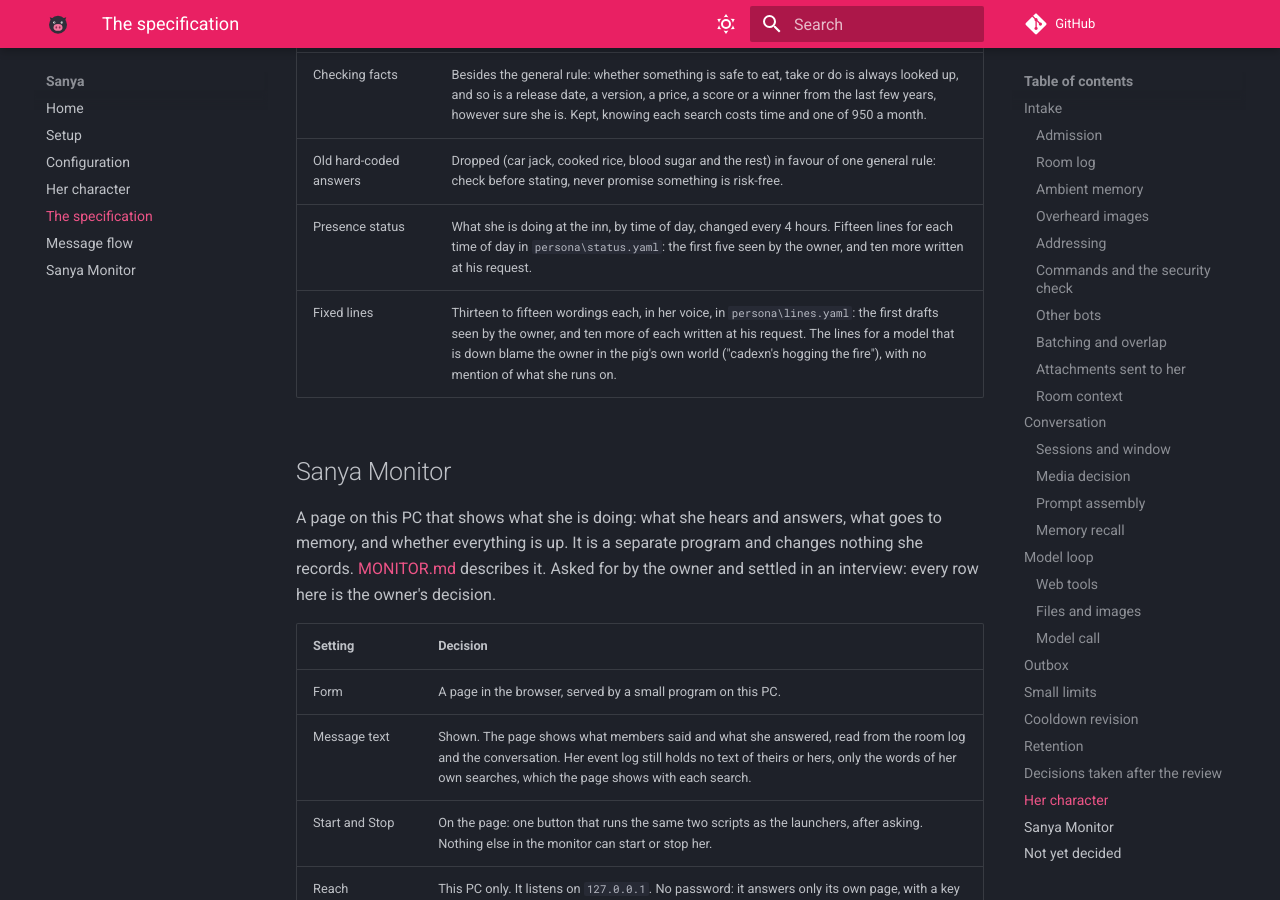
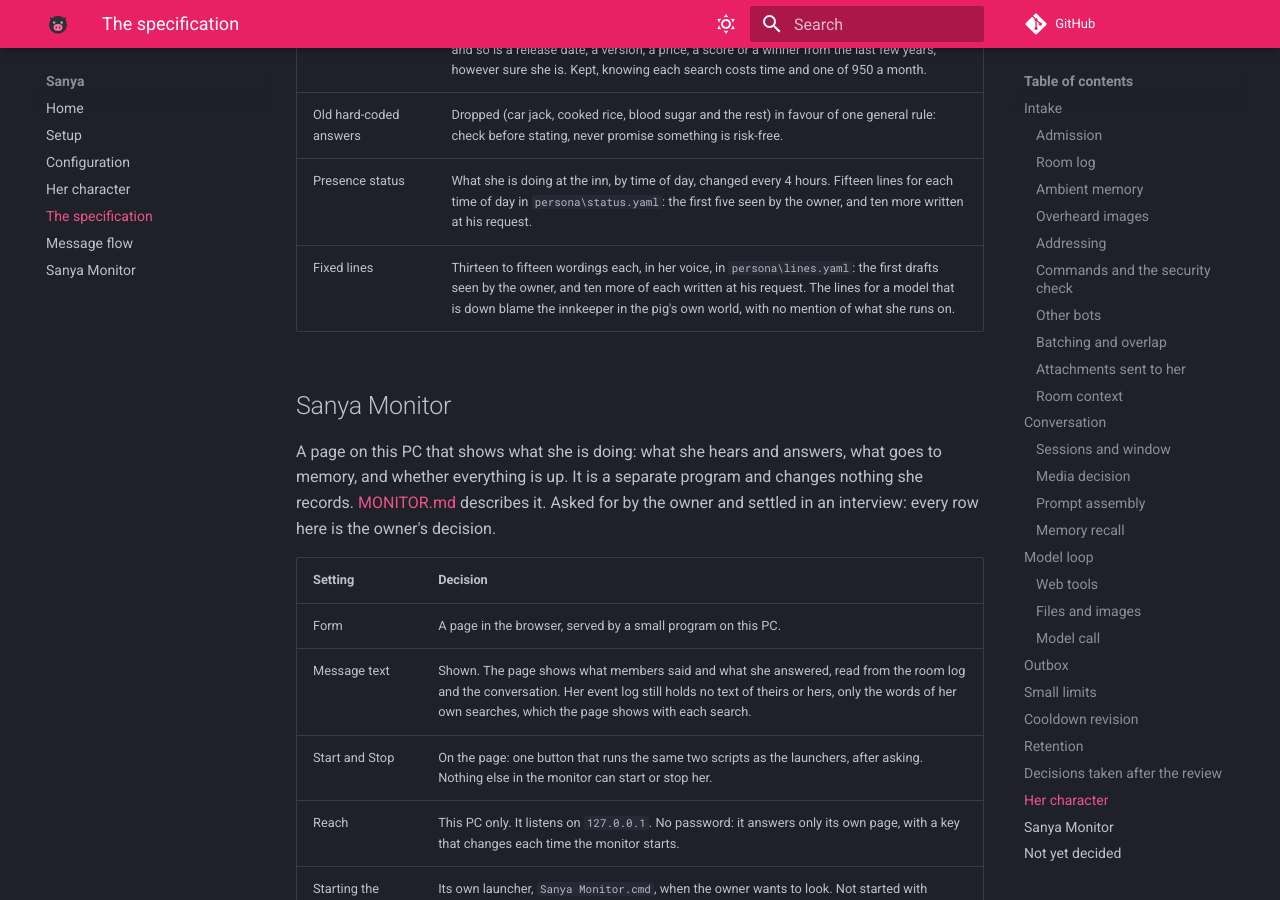
Before and after one commit to cadexn/sanya, an MkDocs documentation site: the page built from docs/SETTINGS.md, in a window 1280 px wide and 900 px high, scrolled down 27283 px. Built offline with MkDocs 1.6.1 and Material for MkDocs 9.7.7, drawn with Linux system fonts in a browser that asks for light colours; comment, search, counter and statistics services are not loaded; some of the changed text lies outside the part shown.

Commit message:
Persona and docs name no real person: the innkeeper sends her to her pen

```diff
--- a/docs/SETTINGS.md
+++ b/docs/SETTINGS.md
@@ -283,7 +283,7 @@
 | Setting | Decision |
 |---|---|
 | Time limit for one call | 300 seconds, including the wait in the shared queue. With the one retry, the failure line can take up to 10 minutes to appear. |
-| Failure line | Several wordings, one picked at random, all blaming the owner for gaming ("cadexn's hogging the gpu..."), by the owner's choice. Drafts are in `persona\lines.yaml`. |
+| Failure line | Several wordings, one picked at random, all blaming the innkeeper for gaming, by the owner's choice. Drafts are in `persona\lines.yaml`. |
 | A turn where the model failed | The member's message is kept in the channel's conversation; the failure line is not. |
 | Sign-off on a cut reply | The stand-in in `persona/lines.yaml` during testing; final wording in stage 8. |
 | What a retry sends | The same conversation with a new seed and a one-line note at its end telling her to write her message now (the first wording, "no answer came through", was changed after she took it for the result of a page read). The model server was seen to give the same empty answer to the same prompt whatever the seed, so a retry that repeats the prompt is wasted. Added after trials. |
@@ -442,7 +442,6 @@
 | Reply-link | Always, as first decided (confirmed on review). |
 | Pace | No added delay. |
 | Status and her talk | She is not told what her status says. |
-| Cadexn | She speaks of Cadexn as "he". Confirmed by the owner; before that it was her own guess. |
 | Members' pronouns | She guesses from the name when nobody has said. **Risk accepted:** she will sometimes get it wrong. |
 | "bitch" and "cunt" | Both stay in her pool: crude insults, not slurs. |
 | Nicknames | A nickname is a jab she makes once, not what she calls someone from then on. |
@@ -461,7 +460,7 @@
 | Checking facts | Besides the general rule: whether something is safe to eat, take or do is always looked up, and so is a release date, a version, a price, a score or a winner from the last few years, however sure she is. Kept, knowing each search costs time and one of 950 a month. |
 | Old hard-coded answers | Dropped (car jack, cooked rice, blood sugar and the rest) in favour of one general rule: check before stating, never promise something is risk-free. |
 | Presence status | What she is doing at the inn, by time of day, changed every 4 hours. Fifteen lines for each time of day in `persona\status.yaml`: the first five seen by the owner, and ten more written at his request. |
-| Fixed lines | Thirteen to fifteen wordings each, in her voice, in `persona\lines.yaml`: the first drafts seen by the owner, and ten more of each written at his request. The lines for a model that is down blame the owner in the pig's own world ("cadexn's hogging the fire"), with no mention of what she runs on. |
+| Fixed lines | Thirteen to fifteen wordings each, in her voice, in `persona\lines.yaml`: the first drafts seen by the owner, and ten more of each written at his request. The lines for a model that is down blame the innkeeper in the pig's own world, with no mention of what she runs on. |
 
 ## Sanya Monitor
 
```
Also changed, not shown: README.md (+1 -2 lines), docs/PERSONA.md (+1 -2 lines), persona/POLICY.md (+1 -1 lines), persona/RULES.md (+2 -1 lines), persona/SOUL.md (+2 -2 lines), 1 other file.
